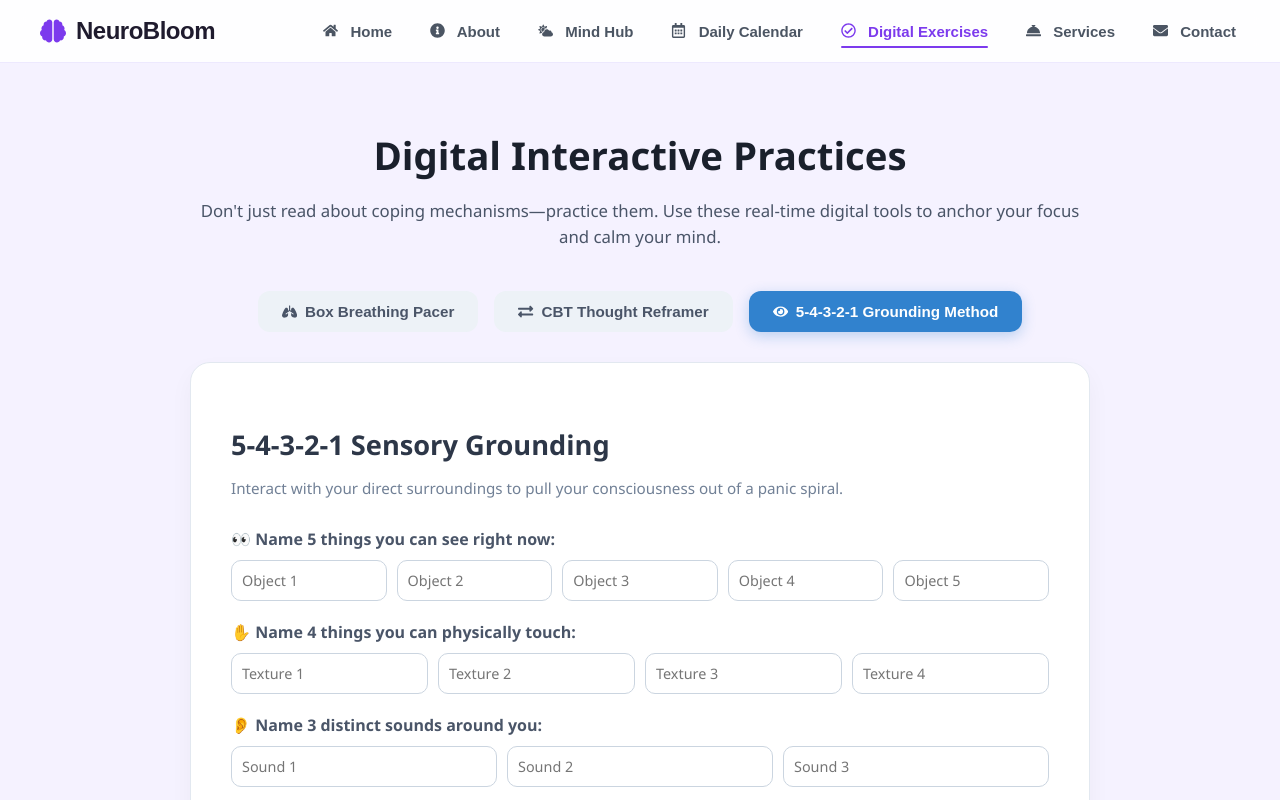
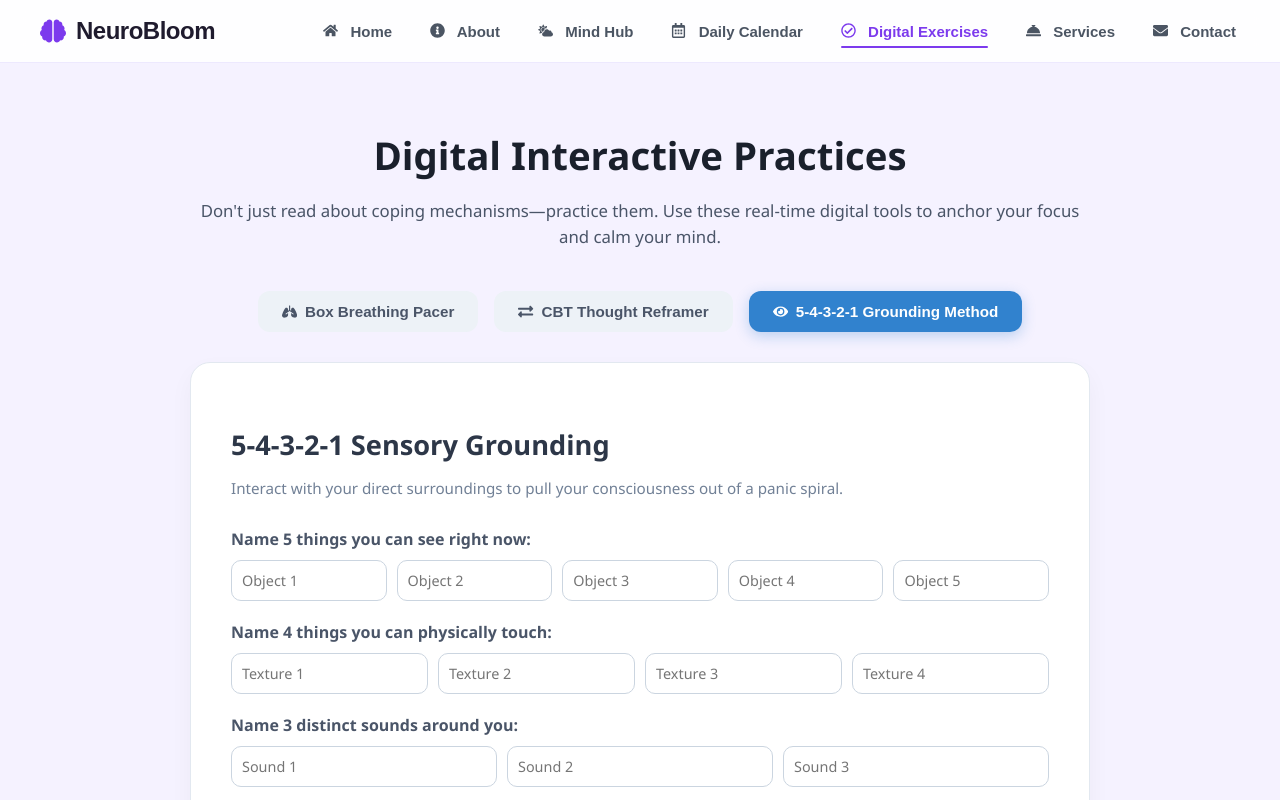
Before and after one commit to zahraadekmak4-ux/NeuroBloom, a React (Create React App) app: page /exercises in a window 1280 px wide. Both pictures are taken after a click on the button "5-4-3-2-1 Grounding Method". Shown: the top 800 px of the page. Built offline with nearby package versions, Linux system fonts and the light colour scheme.

Commit message:
update line

```diff
--- a/src/pages/DigitalExercises.jsx
+++ b/src/pages/DigitalExercises.jsx
@@ -181,35 +181,35 @@ function DigitalExercises() {
             <p className="practice-sub">Interact with your direct surroundings to pull your consciousness out of a panic spiral.</p>
 
             <div className="grounding-scroll-box">
-              <h3>👀 Name 5 things you can see right now:</h3>
+              <h3>Name 5 things you can see right now:</h3>
               <div className="input-row">
                 {groundingCheck.see.map((val, idx) => (
                   <input key={idx} type="text" placeholder={`Object ${idx+1}`} value={val} onChange={(e) => handleGroundingInput("see", idx, e.target.value)} />
                 ))}
               </div>
 
-              <h3>✋ Name 4 things you can physically touch:</h3>
+              <h3>Name 4 things you can physically touch:</h3>
               <div className="input-row">
                 {groundingCheck.touch.map((val, idx) => (
                   <input key={idx} type="text" placeholder={`Texture ${idx+1}`} value={val} onChange={(e) => handleGroundingInput("touch", idx, e.target.value)} />
                 ))}
               </div>
 
-              <h3>👂 Name 3 distinct sounds around you:</h3>
+              <h3>Name 3 distinct sounds around you:</h3>
               <div className="input-row">
                 {groundingCheck.hear.map((val, idx) => (
                   <input key={idx} type="text" placeholder={`Sound ${idx+1}`} value={val} onChange={(e) => handleGroundingInput("hear", idx, e.target.value)} />
                 ))}
               </div>
 
-              <h3>👃 Name 2 environmental smells:</h3>
+              <h3>Name 2 environmental smells:</h3>
               <div className="input-row">
                 {groundingCheck.smell.map((val, idx) => (
                   <input key={idx} type="text" placeholder={`Scent ${idx+1}`} value={val} onChange={(e) => handleGroundingInput("smell", idx, e.target.value)} />
                 ))}
               </div>
 
-              <h3>👅 Name 1 thing you can taste (or your mouth's state):</h3>
+              <h3>Name 1 thing you can taste (or your mouth's state):</h3>
               <div className="input-row">
                 {groundingCheck.taste.map((val, idx) => (
                   <input key={idx} type="text" placeholder="Taste element" value={val} onChange={(e) => handleGroundingInput("taste", idx, e.target.value)} />
```
